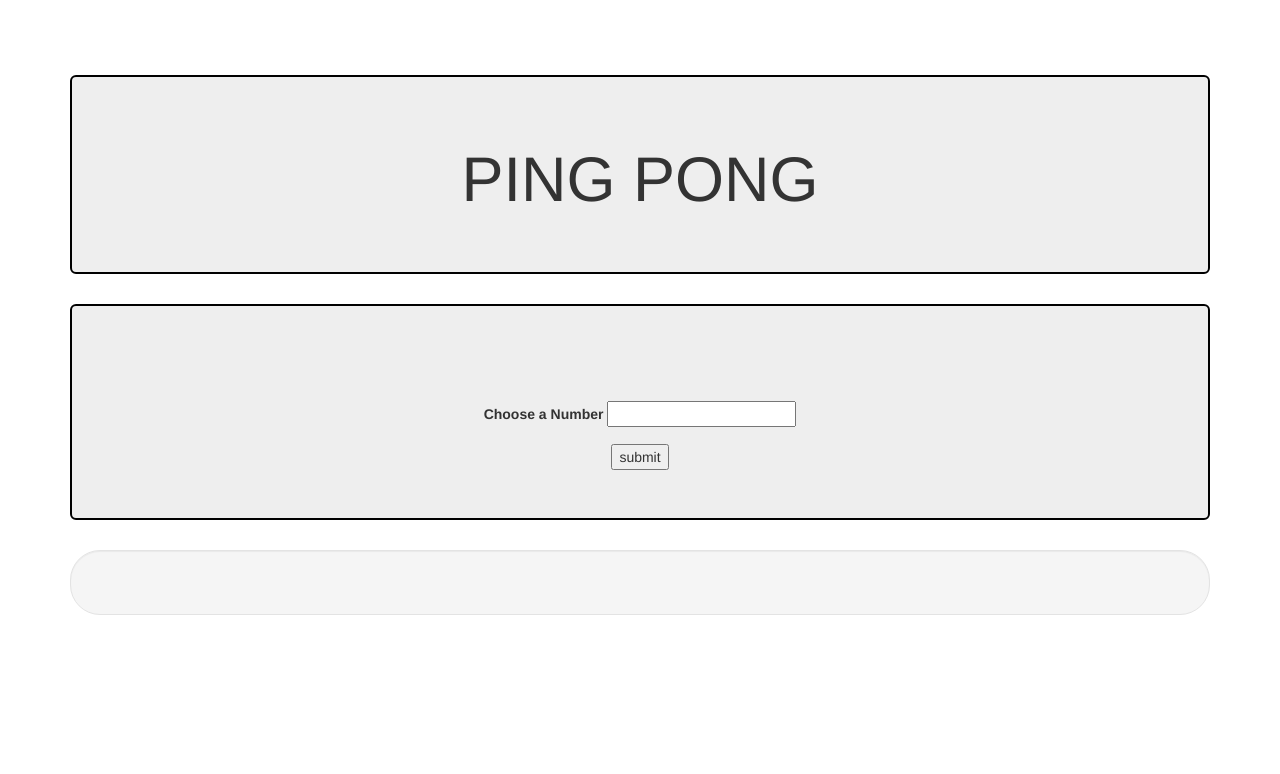
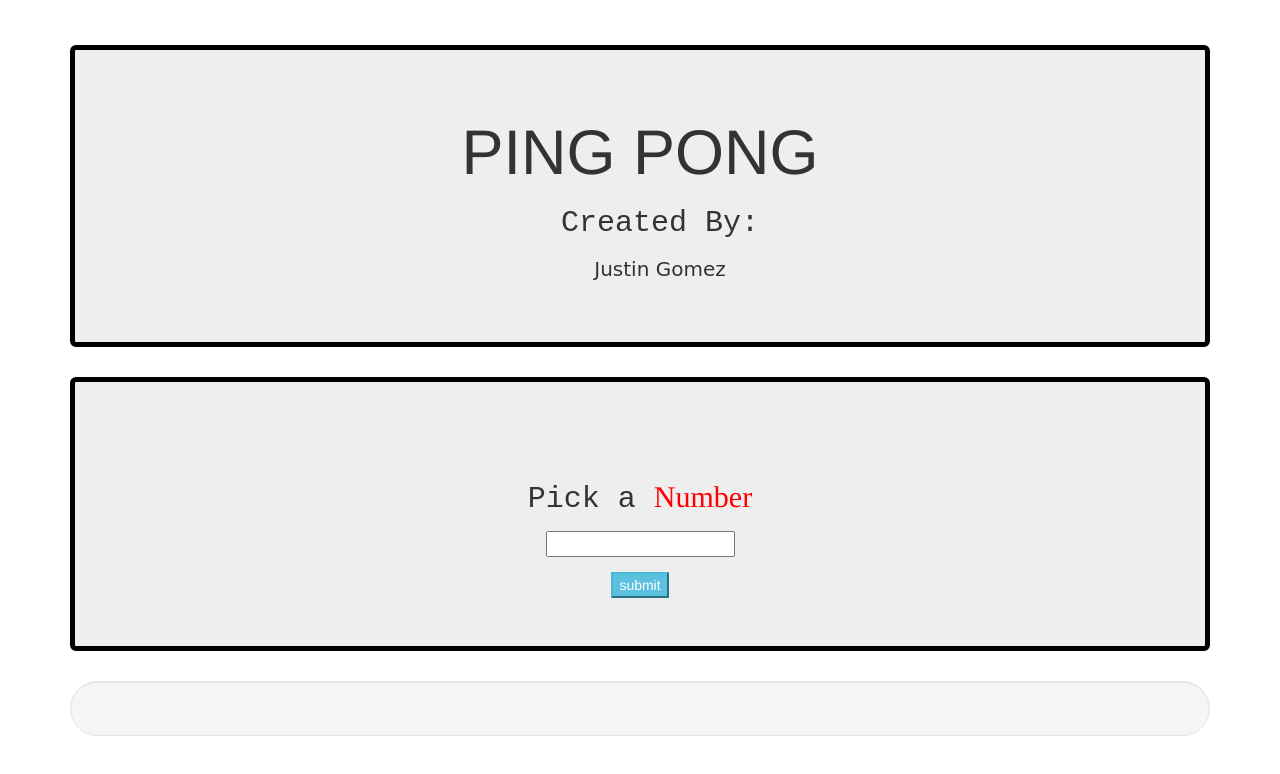
Before and after one commit to ProgramJustin/PingPong, a plain HTML site: page index.html in a window 1280 px wide. Drawn offline with Linux system fonts and the light colour scheme.

Commit message:
style the h2 elements inside the second jumbotron class and thicken the boarders of the class jumbotron

```diff
--- a/css/styles.css
+++ b/css/styles.css
@@ -1,12 +1,22 @@
 * {
-  margin-top: 25px;
+  margin-top: 15px;
 }
- .jumbotron {
-  border: 2px solid black;
+  .jumbotron {
+  border: 5px solid black;
   text-align: center;
 }
+ul {
+  list-style: none;
+  font-size: 20px;
+  font-family: cursive;
+}
 .well {
-
   border-radius: 30px;
-
 }
+h2 {
+  font-family: monospace;
+}
+span {
+  color: red;
+  font-family: times;
+}
--- a/index.html
+++ b/index.html
@@ -11,19 +11,22 @@
     <div class="container">
       <div class="jumbotron">
         <h1>PING PONG</h1>
+        <ul>
+          <h2>Created By:</h2>
+          <li>Justin Gomez</li>
+        </ul>
       </div>
       <div class="jumbotron">
       <form>
         <div class="form-group">
-          <label for="pingPong">Choose a Number</label>
+          <label for="pingPong"><h2>Pick a <span>Number</span></h2></label></br>
           <input id="inputNumber" type="text">
         </div>
-        <button type="submit" class="btn-inform">submit</button>
+        <button type="submit" class="btn-info">submit</button>
       </form>
     </div>
     <div class="well">
       <div id="result">
-
       </div>
     </div>
     </div>
--- a/js/scripts.js
+++ b/js/scripts.js
@@ -35,6 +35,7 @@ if (numberArray[0] === undefined) {
     }
   }
 }
+
 //UI LOGIC
 $(document).ready(function() {
 
```
